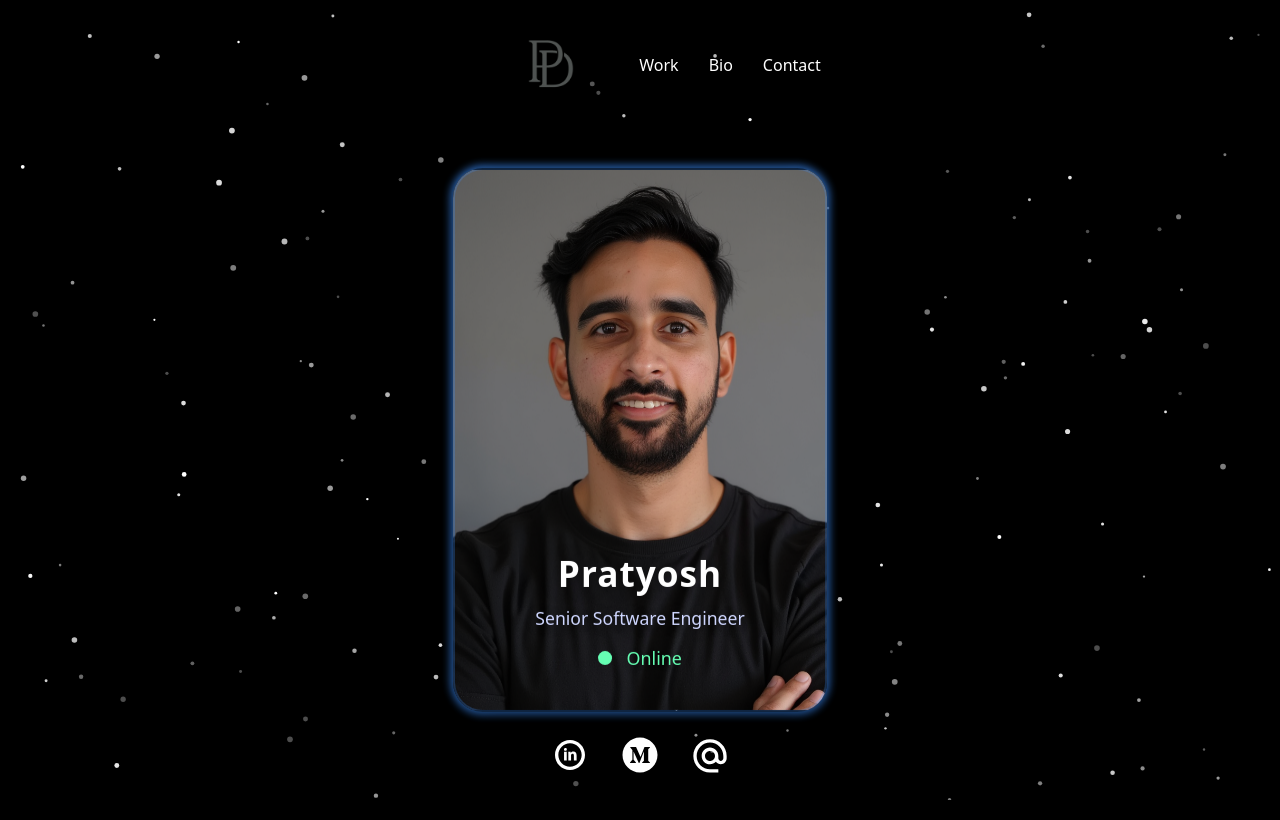
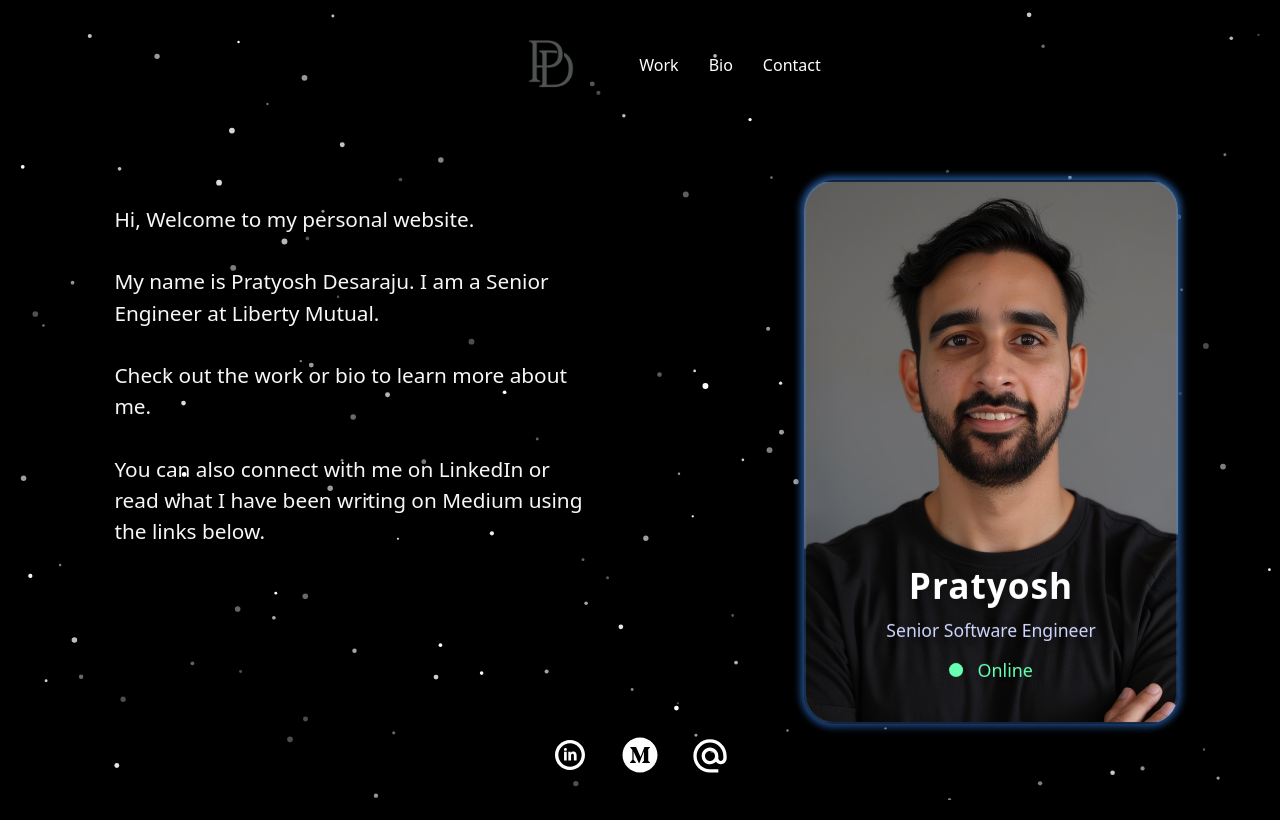
Before and after one commit to koffee-coder/my-website, a React (Vite) app: page / in a window 1280 px wide. Built offline with nearby package versions, Linux system fonts and the light colour scheme.

Commit message:
Added place holder home page bio

```diff
--- a/src/App.css
+++ b/src/App.css
@@ -1,10 +1,65 @@
-/* src/App.css */
-.particles-container {
-  position: fixed;
-  top: 0;
-  left: 0;
+.home-2column {
+  display: flex;
+  flex-direction: row;
+  justify-content: space-between;
+  align-items: flex-start;
   width: 100vw;
-  height: 100vh;
-  overflow: hidden;
-  z-index: 0;
+  min-height: 70vh;
+  height: 80vh;
+  padding-top: 60px;
+  gap: 32px;
 }
+
+.home-message {
+  flex: 1 1 0;
+  max-width: 500px;
+  margin-left: 8vw;
+  align-self: flex-start;
+  display: flex;
+  justify-content: flex-start;
+  align-items: center;
+  min-height: 370px;
+}
+
+.home-message-content {
+  font-size: 1.3em;
+  line-height: 1.5em;
+  font-weight: 400;
+  color: #f7f7f7;
+  background: transparent;
+  padding: 24px 12px;
+  border-radius: 14px;
+  box-shadow: none;
+  z-index: 7;
+}
+
+.home-profilecard {
+  display: flex;
+  flex-direction: column;
+  align-items: flex-end;
+  justify-content: flex-start;
+  height: 100%;
+  min-width: 370px;
+  margin-right: 8vw;
+  z-index: 6;
+}
+
+/* Responsive styles */
+@media (max-width: 900px) {
+  .home-2column {
+    flex-direction: column;
+    align-items: center;
+    gap: 24px;
+    padding-top: 32px;
+  }
+  .home-message {
+    margin-left: 0;
+    min-height: unset;
+    max-width: 570px;
+    justify-content: center;
+  }
+  .home-profilecard {
+    margin-right: 0;
+    min-width: 0;
+  }
+}
--- a/src/App.jsx
+++ b/src/App.jsx
@@ -12,21 +12,27 @@ import Bio from "./pages/Bio";
 import Contact from "./pages/Contact";
 
 import "./App.css";
-
-// Import profile picture
 import pratyoshPic from "./assets/pratyosh_desaraju.png";
 
 function Home() {
   return (
-    <div style={{ display: "flex", justifyContent: "center", alignItems: "center", height: "80vh" }}>
+    <div className="home-2column">
+      <div className="home-message">
+        <div className="home-message-content">
+          Hi, Welcome to my personal website.<br /><br />
+          My name is Pratyosh Desaraju. I am a Senior Engineer at Liberty Mutual.<br /><br />
+          Check out the work or bio to learn more about me.<br /><br />
+          You can also connect with me on LinkedIn or read what I have been writing on Medium using the links below.
+        </div>
+      </div>
+      <div className="home-profilecard">
         <ProfileCard
           avatarUrl={pratyoshPic}
-        miniAvatarUrl={pratyoshPic}
           name="Pratyosh"
           title="Senior Software Engineer"
           status="Online"
-        showUserInfo={true}
         />
+      </div>
     </div>
   );
 }
```
Lines whose indentation alone changed are shown as unchanged.
